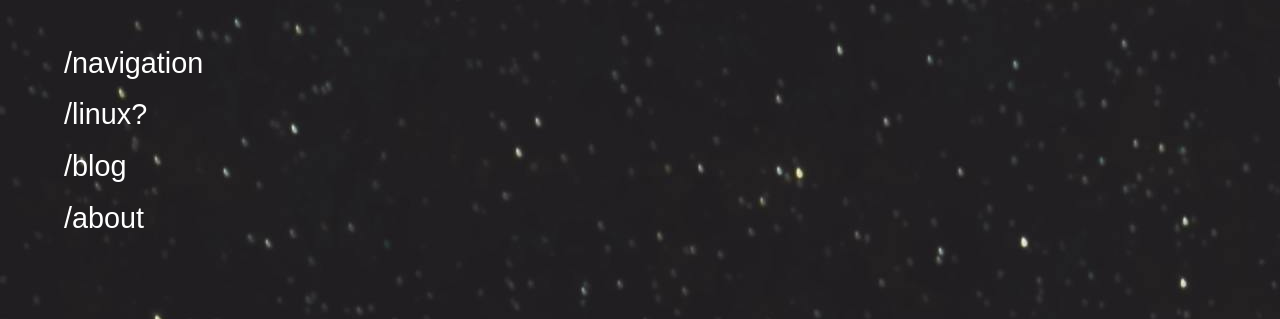
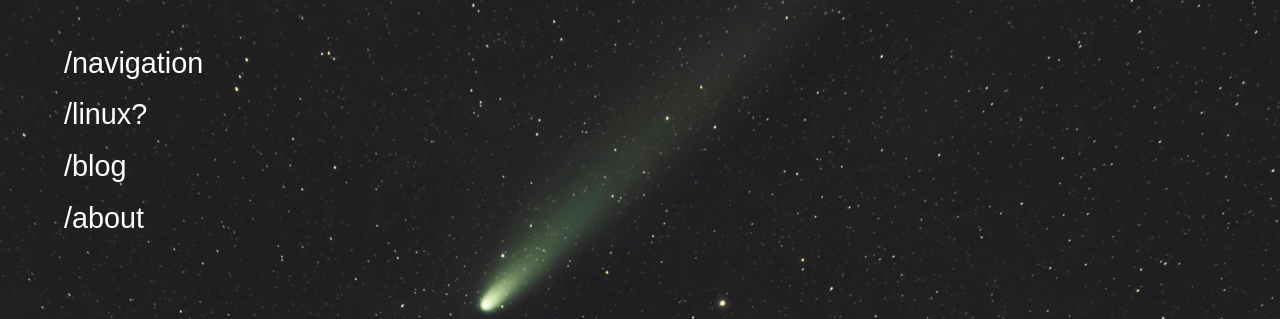
Before and after one commit to fractalkey/fractalkey.github.io, a plain HTML site: page index.html in a window 1280 px wide. Shown: the part 248-567 px from the top of the page. Drawn offline with Linux system fonts and the light colour scheme.

Commit message:
Update index.html

```diff
--- a/index.html
+++ b/index.html
@@ -8,17 +8,21 @@
         /* General Body Styling */
         body {
     background-color: #000000;
-            background-image: url('images/starry_night.jpg');
+    background-image: url('images/starry_night.jpg'); /* Make sure this path is correct */
+    background-size: contain; /* Keeps the image from getting too large */
+    background-position: center center; /* Center the image horizontally and vertically */
+    background-repeat: no-repeat; /* Prevents tiling */
     color: #FFFFFF;
     font-family: 'Arial', sans-serif;
     display: flex;
     flex-direction: column;
     justify-content: center;
-            align-items: flex-start; /* Align everything to the left */
+    align-items: flex-start;
     height: 100vh;
     margin: 0;
     padding-left: 5%; /* Add some padding on the left */
 }
+
 
         /* Main Title */
         h1 {
```
Lines whose indentation alone changed are shown as unchanged.
